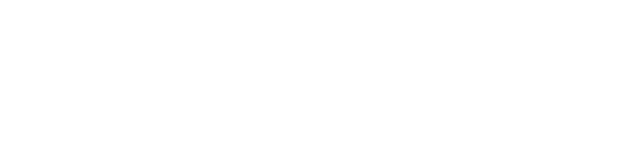
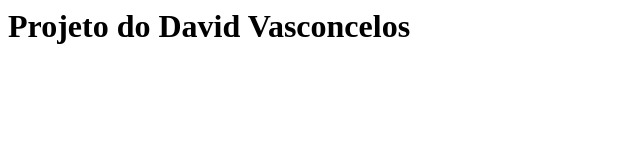
Before and after one commit to DavidVasconcelos/curso-git, a plain HTML site: page index.html in a window 1280 px wide. Shown: the whole page, without its empty margins (0-640 px from the left). Drawn offline with Linux system fonts and the light colour scheme.

Commit message:
Titulo da Pagina

```diff
--- a/index.html
+++ b/index.html
@@ -2,5 +2,6 @@
     <head>
     </head>
     <body>
+        <h1>Projeto do David Vasconcelos</h1>
     </body>
 </html>
```
